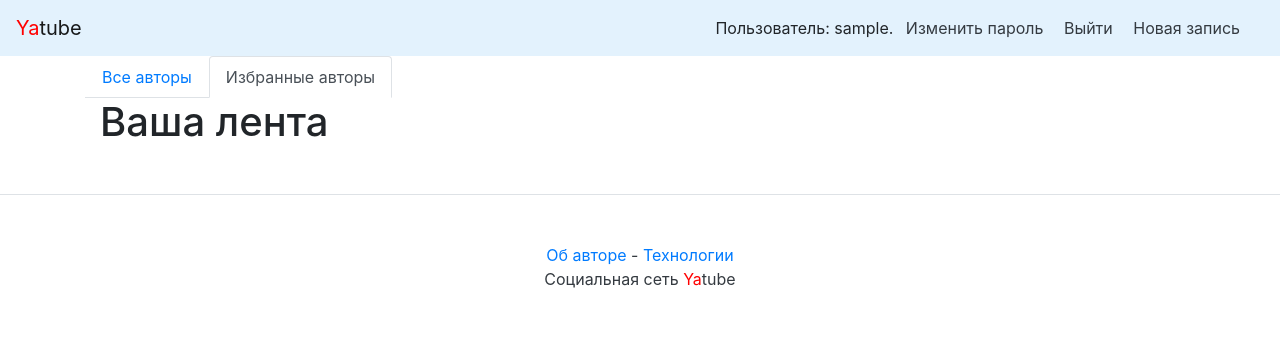
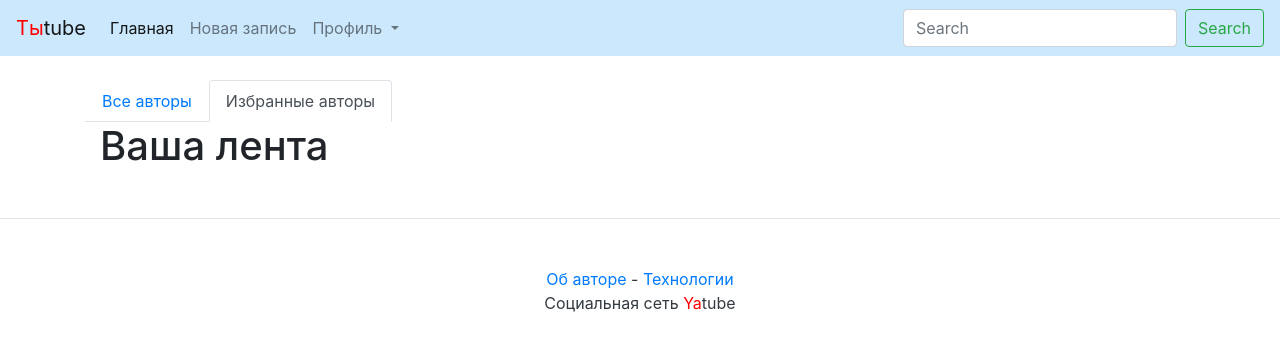
Before and after one commit to V-Holodov/Yatube_final, a Django app: page /follow/ in a window 1280 px wide. Shown: the top 351 px of the page. Run offline with Django 3.2, Linux system fonts and the light colour scheme; the visitor is signed in with stand-in values (Sample User, id 1); data comes from the database, SQL or seed files in the repository; data that the repository does not hold is empty; some libraries are stand-ins or nearby versions.

Commit message:
Sprint 6, HW, V 1.1.2

```diff
--- a/posts/urls.py
+++ b/posts/urls.py
@@ -34,4 +34,9 @@ urlpatterns = [
         views.post_delete,
         name='post_delete'
         ),
+    path(
+        "<str:username>/<int:post_id>/<str:author_comment>/<int:comment_id>/comment_delete/",
+        views.comment_delete,
+        name="comment_delete"
+        ),
     ]
--- a/posts/views.py
+++ b/posts/views.py
@@ -172,3 +172,11 @@ def post_delete(request, username, post_id):
     post = get_object_or_404(Post, author__username=username, id=post_id)
     post.delete()
     return redirect('index')
+
+
+@login_required
+def comment_delete(request, username, post_id, author_comment, comment_id):
+    """delete a comment"""
+    comment = get_object_or_404(Comment, author__username=author_comment, id=comment_id)
+    comment.delete()
+    return redirect('post', username=username, post_id=post_id)
--- a/templates/comments.html
+++ b/templates/comments.html
@@ -27,6 +27,12 @@
             </a>
         </h5>
         <p>{{ item.text | linebreaksbr }}</p>
+        <!-- Ссылка на удаление комментария для автора -->
+        {% if user == item.author %}
+        <a class="btn btn-sm btn-info" href="{% url 'comment_delete' post.author.username post.id item.author.username item.id%}" role="button">
+          Удалить
+        </a>
+        {% endif %}
     </div>
 </div>
 {% endfor %}
--- a/templates/decoration/nav.html
+++ b/templates/decoration/nav.html
@@ -1,14 +1,45 @@
-<nav class="navbar navbar-light" style="background-color: #e3f2fd;">
-    <a class="navbar-brand" href="/"><span style="color:red">Ya</span>tube</a>
-    <nav class="my-2 my-md-0 mr-md-3">
+<nav class="navbar navbar-expand-lg navbar-light " style="background-color: #cce8fd;">
+   <a class="navbar-brand" href="/"><span style="color:red">Ты</span>tube
+    </a>
+    <button class="navbar-toggler" type="button" data-toggle="collapse" data-target="#navbarSupportedContent" aria-controls="navbarSupportedContent" aria-expanded="false" aria-label="Toggle navigation">
+      <span class="navbar-toggler-icon"></span>
+    </button>
+
+    <div class="collapse navbar-collapse" id="navbarSupportedContent">
+      <ul class="navbar-nav mr-auto">
+        <li class="nav-item active">
+          <a class="nav-link" href="/">Главная <span class="sr-only">(current)</span></a>
+        </li>
+        <li class="nav-item">
+          <a class="nav-link" href="{% url 'new_post' %}">Новая запись</a>
+        </li>
         {% if user.is_authenticated %}
-        Пользователь: {{ user.username }}.
-        <a class="p-2 text-dark" href="{% url 'password_change' %}">Изменить пароль</a>
-        <a class="p-2 text-dark" href="{% url 'logout' %}">Выйти</a>
-        <a class="p-2 text-dark" href="{% url 'new_post' %}">Новая запись</a>
+        <li class="nav-item dropdown">
+          <a class="nav-link dropdown-toggle" href="#" id="navbarDropdown" role="button" data-toggle="dropdown" aria-haspopup="true" aria-expanded="false">
+            Профиль
+          </a>
+          <div class="dropdown-menu" aria-labelledby="navbarDropdown">
+            <a class="dropdown-item" href="{% url 'profile' user.username %}">Профайл {{ user.username }}</a>
+            <a class="dropdown-item" href="{% url 'password_change' %}">Изменить пароль</a>
+            <div class="dropdown-divider"></div>
+            <a class="dropdown-item" href="{% url 'logout' %}">Выйти</a>
+          </div>
+        </li>
         {% else %}
-        <a class="p-2 text-dark" href="{% url 'login' %}">Войти</a> |
-        <a class="p-2 text-dark" href="{% url 'signup' %}">Регистрация</a>
+        <li class="nav-item dropdown">
+          <a class="nav-link dropdown-toggle" href="#" id="navbarDropdown" role="button" data-toggle="dropdown" aria-haspopup="true" aria-expanded="false">
+            Вход
+          </a>
+          <div class="dropdown-menu" aria-labelledby="navbarDropdown">
+            <a class="dropdown-item" href="{% url 'login' %}">Войти</a>
+            <a class="dropdown-item" href="{% url 'signup' %}">Регистрация</a>
+        </li>
         {% endif %}
-    </nav>
-</nav>
+      </ul>
+      <form class="form-inline my-2 my-lg-0">
+        <input class="form-control mr-sm-2" type="search" placeholder="Search" aria-label="Search">
+        <button class="btn btn-outline-success my-2 my-sm-0" type="submit">Search</button>
+      </form>
+    </div>
+  </nav>
+  <br>
```
Also changed, not shown: templates/post_item.html (+4 -5 lines).
